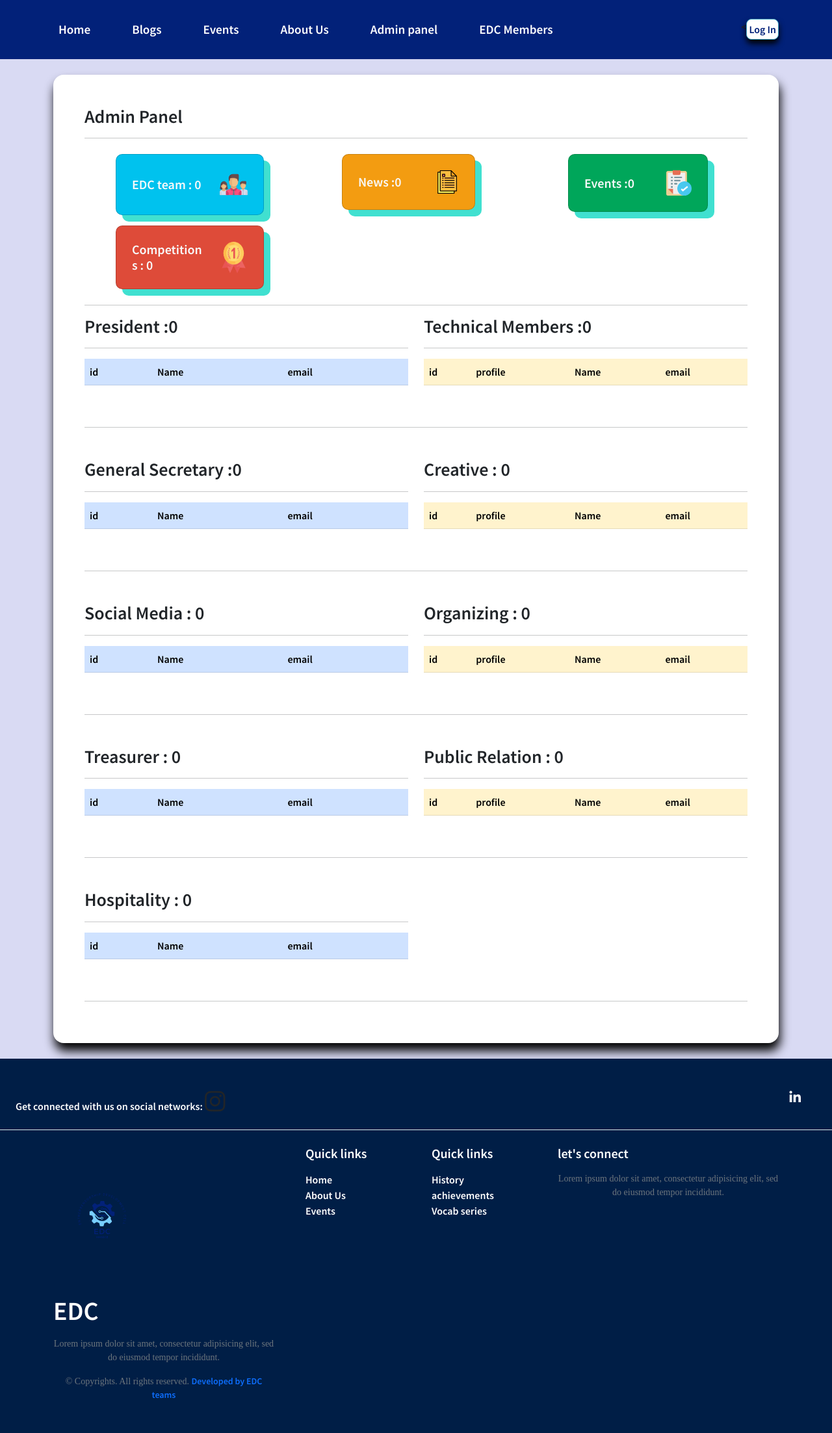
After one commit to EDC2k22/EDC-Website, a Flask app: page /Admindashboard in a window 1280 px wide. The commit adds this page. Shown: the whole page at 65% size. Run offline with Flask 2, Linux system fonts and the light colour scheme; lists and menus that the app fills with data are empty; some libraries are stand-ins or nearby versions.

Commit message:
added admin panel and frequently asked question section in index page

```diff
--- a/app.py
+++ b/app.py
@@ -1,33 +1,48 @@
 from turtle import title
-from flask import Flask,render_template,url_for
+from flask import Flask, render_template, url_for
 app = Flask(__name__)
+
+
 @app.route('/')
 @app.route('/Home')
 def Home():
-    return render_template("Home.html",title='Home')
+    return render_template("Home.html", title='Home')
+
 
 @app.route('/Event')
 def Event():
-    return render_template('Event.html',title='Event & Workshops')
+    return render_template('Event.html', title='Event & Workshops')
+
 
 @app.route('/About')
 def About():
-    return render_template('About.html',title='About us')
+    return render_template('About.html', title='About us')
+
 
 @app.route('/History&Achievements')
 def History():
-    return render_template('History.html',title='History & Achievements')
+    return render_template('History.html', title='History & Achievements')
+
+
+@app.route('/Admindashboard')
+def Admindashboard():
+    return render_template('Admindashboard.html', title='Admin Dashboard')
+
 
 @app.route('/Members')
 def Members():
-    return render_template('Members.html',title='EDC Members')
+    return render_template('Members.html', title='EDC Members')
+
 
 @app.route('/Profile')
 def Profile():
-    return render_template('Profile.html',title='Member profile')
+    return render_template('Profile.html', title='Member profile')
+
 
 @app.route('/login')
 def Login():
-    return render_template('login.html',title='Member profile')
-if __name__=="__main__":
-    app.run(debug=True,port=8000)
+    return render_template('login.html', title='Member profile')
+
+
+if __name__ == "__main__":
+    app.run(debug=True, port=8000)
--- a/templates/About.html
+++ b/templates/About.html
@@ -30,5 +30,6 @@
     with innovative products and ideas for the market.
   </p>
 </div>
-
+<br />
+<br />
 {%endblock content%}
--- /dev/null
+++ b/templates/Admindashboard.html
@@ -0,0 +1,263 @@
+{% extends "Layout.html" %}{% block content %}
+
+<meta charset="utf-8" />
+<meta
+  name="viewport"
+  content="width=device-width, initial-scale=1, shrink-to-fit=no"
+/>
+
+<!-- Bootstrap CSS -->
+<!-- <link
+  rel="stylesheet"
+  href="https://cdn.jsdelivr.net/npm/bootstrap@4.3.1/dist/css/bootstrap.min.css"
+  integrity="sha384-ggOyR0iXCbMQv3Xipma34MD+dH/1fQ784/j6cY/iJTQUOhcWr7x9JvoRxT2MZw1T"
+  crossorigin="anonymous"
+/>  -->
+    <div class="container">
+    <body style="background-color:#d9daf3;">
+      <div class="jumbotron my-4 p-5 rounded-4" style=" border-radius:20px;box-shadow: 2px 12px 16px black; background-color: white;">
+        <h3 class="big-title" >Admin Panel </h3>
+        <hr>
+        <div class="row">
+
+          <div class="col-md-4">
+              <div class="card my-2 " style="border-radius: 10px; background-color: #00c2ee;">
+
+                <div class="card-body text-light font-weight-bold p-4">
+                  <div class="row">
+                  <h5 class="card-titlee my-auto mx-auto col-8 text-light font-weight-bold"">EDC team : 0 </h5>
+                  <img  class = "img-fluid  mx-auto col-4" style="border: none;" src="../static/images/team.png">
+
+                </div>
+                </div>
+              </div>
+            </div>
+
+          <div class="col-md-4 ">
+              <div class="card my-2 " style="border-radius: 10px; background-color: #f39c11;">
+
+                <div class="card-body p-4 text-light font-weight-bold">
+                 <div class="row">
+                  <h5 class="card-titlee my-auto mx-auto col-8">News :0 </h5>
+                  <img  class = "img-fluid mx-auto col-4" style="border: none;" src="../static/images/document.png">
+                </div>
+                </div>
+                </div>
+              </div>
+
+            <div class="col-md-4 ">
+              <div class="card my-2 " style="border-radius: 10px; background-color: #00a65a;">
+
+                <div class="card-body p-4 text-light font-weight-bold"">
+                 <div class="row">
+                  <h5 class="card-titlee my-auto mx-auto col-8">Events :0 </h5>
+                  <img  class = "img-fluid mx-auto col-4" style="border: none;" src="../static/images/completed-task.png">
+                </div>
+                </div>
+                </div>
+              </div>
+
+
+            <div class="col-md-4 ">
+              <div class="card my-2 " style="border-radius: 10px; background-color: #de4b39;" >
+
+                <div class="card-body  p-4 text-light font-weight-bold"">
+                 <div class="row">
+                  <h5 class="card-titlee my-auto mx-auto col-8">Competitions  : 0</h5>
+                  <img  class = "img-fluid mx-auto col-4" style="border: none;" src="../static/images/gold-medal.png">
+                </div>
+                </div>
+                </div>
+
+              </div>
+
+
+            </div>
+            <hr >
+            <div class="row mb-5 " >
+              <div class="col-md-6">
+            <h3 class="big-title" >President :0</h3>
+            <hr>
+            <table class="table table-primary   table-striped">
+              <thead>
+                  <tr>
+                    <th scope="col">id</th>
+                    <th scope="col">Name</th>
+                    <th scope="col">email</th>
+                  </tr>
+                </thead>
+                  <tbody>
+
+                    </tbody>
+
+            </table>
+          </div>
+          <div class="col-md-6">
+            <h3 class="big-title" >Technical Members  :0 </h3>
+
+            <hr>
+            <table class="table table-warning   table-striped">
+              <thead>
+                  <tr>
+                    <th scope="col">id</th>
+                    <th scope="col">profile</th>
+                    <th scope="col">Name</th>
+                    <th scope="col">email</th>
+                  </tr>
+                  <tbody>
+
+                    </tbody>
+                </thead>
+            </table>
+          </div>
+        </div>
+        <hr>
+            <div class="row my-5">
+              <div class="col-md-6">
+            <h3 class="big-title" >General Secretary :0</h3>
+
+            <hr>
+            <table class="table table-primary   table-striped">
+              <thead>
+                  <tr>
+                    <th scope="col">id</th>
+                    <th scope="col">Name</th>
+                    <th scope="col">email</th>
+                  </tr>
+                  <tbody>
+
+                    </tbody>
+                </thead>
+            </table>
+          </div>
+          <div class="col-md-6">
+            <h3 class="big-title" >Creative  : 0 </h3>
+
+            <hr>
+            <table class="table table-warning   table-striped">
+              <thead>
+                  <tr>
+                    <th scope="col">id</th>
+                    <th scope="col">profile</th>
+                    <th scope="col">Name</th>
+                    <th scope="col">email</th>
+                  </tr>
+                  <tbody>
+
+                    </tbody>
+                </thead>
+            </table>
+          </div>
+        </div>
+        <hr>
+            <div class="row my-5">
+              <div class="col-md-6">
+            <h3 class="big-title" >Social Media : 0</h3>
+
+            <hr>
+            <table class="table table-primary   table-striped">
+              <thead>
+                  <tr>
+                    <th scope="col">id</th>
+                    <th scope="col">Name</th>
+                    <th scope="col">email</th>
+                  </tr>
+                  <tbody>
+
+
+                    </tbody>
+                </thead>
+            </table>
+          </div>
+          <div class="col-md-6">
+            <h3 class="big-title" >Organizing  : 0 </h3>
+
+            <hr>
+            <table class="table table-warning   table-striped">
+              <thead>
+                  <tr>
+                    <th scope="col">id</th>
+                    <th scope="col">profile</th>
+                    <th scope="col">Name</th>
+                    <th scope="col">email</th>
+                  </tr>
+                  <tbody>
+
+                    </tbody>
+                </thead>
+            </table>
+          </div>
+        </div>
+        <hr>
+            <div class="row my-5">
+              <div class="col-md-6">
+            <h3 class="big-title" >Treasurer : 0</h3>
+
+            <hr>
+            <table class="table table-primary   table-striped">
+              <thead>
+                  <tr>
+                    <th scope="col">id</th>
+                    <th scope="col">Name</th>
+                    <th scope="col">email</th>
+                  </tr>
+                  <tbody>
+
+                    </tbody>
+                </thead>
+            </table>
+          </div>
+          <div class="col-md-6">
+            <h3 class="big-title" >Public Relation  : 0</h3>
+
+            <hr>
+            <table class="table table-warning   table-striped">
+              <thead>
+                  <tr>
+                    <th scope="col">id</th>
+                    <th scope="col">profile</th>
+                    <th scope="col">Name</th>
+                    <th scope="col">email</th>
+                  </tr>
+                  <tbody>
+
+                    </tbody>
+                </thead>
+            </table>
+          </div>
+        </div>
+        <hr>
+            <div class="row my-5">
+              <div class="col-md-6">
+            <h3 class="big-title" >Hospitality : 0 </h3>
+
+            <hr>
+            <table class="table table-primary   table-striped">
+              <thead>
+                  <tr>
+                    <th scope="col">id</th>
+                    <th scope="col">Name</th>
+                    <th scope="col">email</th>
+                  </tr>
+                  <tbody>
+
+                    </tbody>
+                </thead>
+            </table>
+          </div>
+
+        </div>
+        <hr>
+          </div>
+
+
+
+
+
+
+
+
+
+            </div>
+
+            {% endblock content %}
--- a/templates/Layout.html
+++ b/templates/Layout.html
@@ -107,6 +107,15 @@
                   aria-current="page"
                   href="{{url_for('About')}}"
                   >About Us</a
+                >
+              </li>
+
+              <li class="nav-item pe-sm-5">
+                <a
+                  class="nav-link active"
+                  aria-current="page"
+                  href="{{url_for('Admindashboard')}}"
+                  >Admin panel</a
                 >
               </li>
               <li class="nav-item pe-sm-5">
```
Also changed, not shown: static/images/dashboard.html (added, +298 -0 lines), templates/Home.html (+48 -0 lines), static/images/clipboard.png (added), static/images/completed-task.png (added), static/images/document (1).png (added), static/images/document.png (added), static/images/expert.png (added), static/images/gold-medal.png (added), static/images/profile.png (added), static/images/team.png (added), static/images/verified.png (added).
